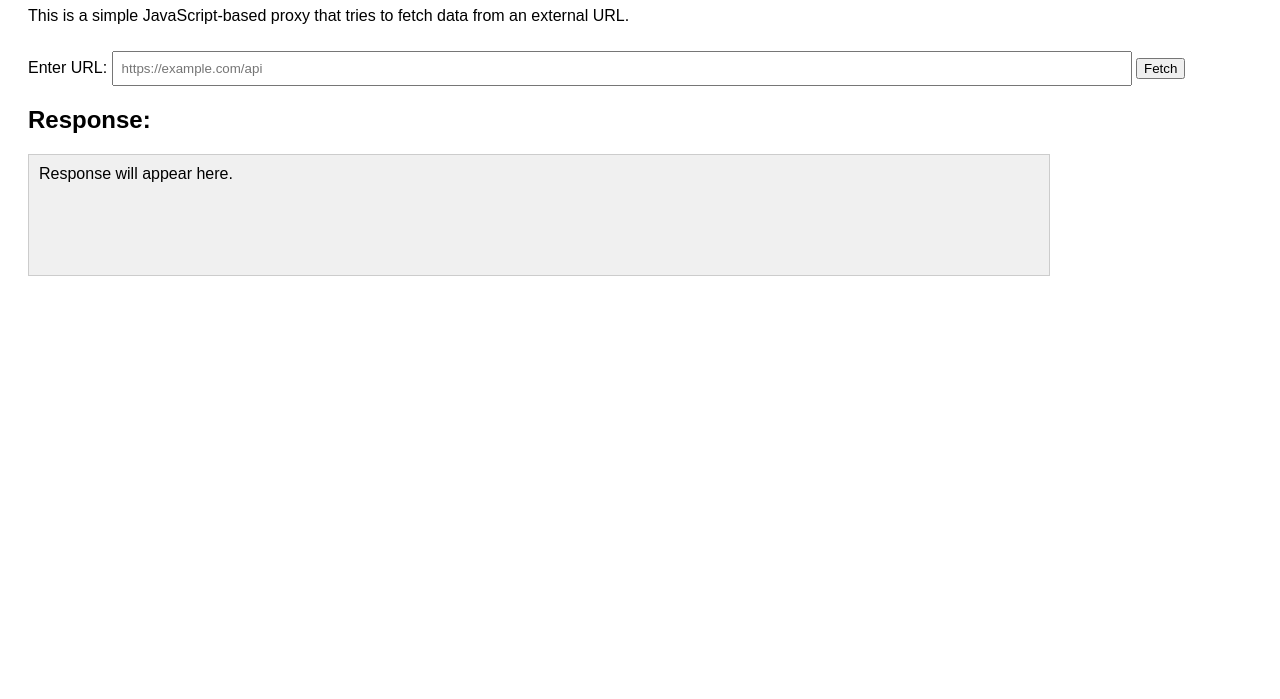
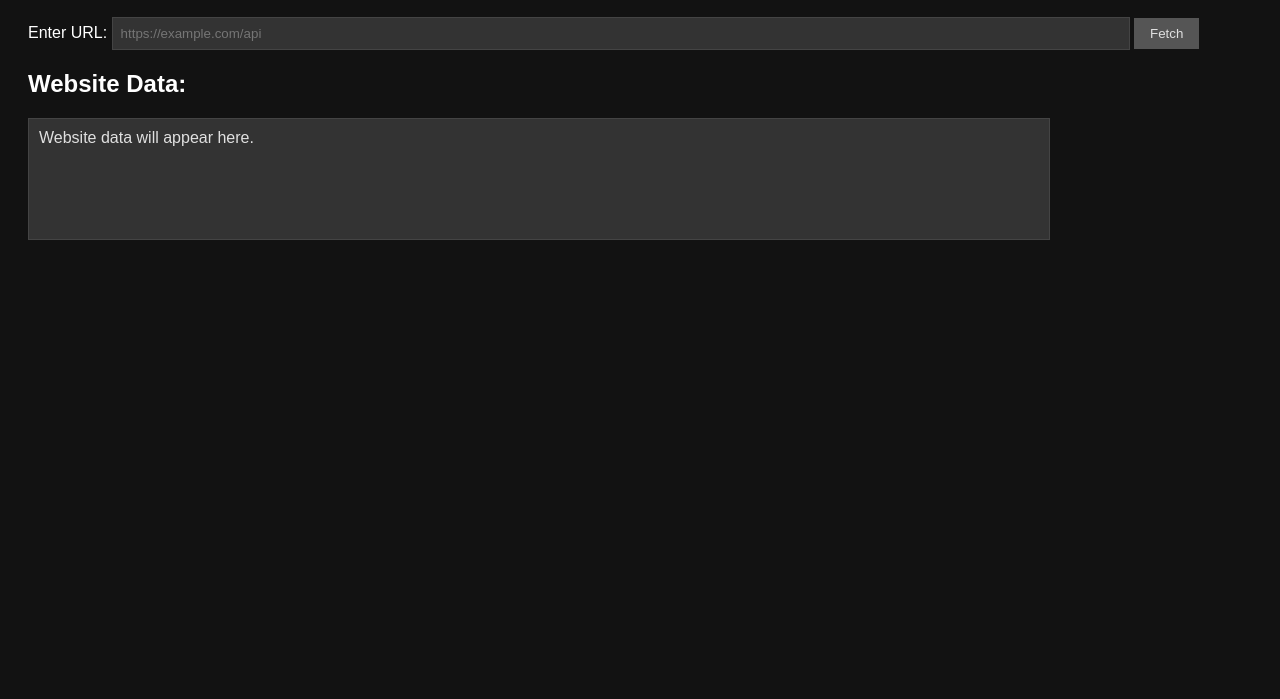
Before and after one commit to pphosting/proxy1, a plain HTML site: page index.html in a window 1280 px wide. Shown: the part 101-800 px from the top of the page. Drawn offline with Linux system fonts and the light colour scheme.

Commit message:
Update index.html

```diff
--- a/index.html
+++ b/index.html
@@ -3,30 +3,57 @@
 <head>
   <meta charset="UTF-8">
   <meta name="viewport" content="width=device-width, initial-scale=1.0">
-  <title>Simple JavaScript Proxy</title>
+  <title>PP Proxy</title>
   <style>
-    body { font-family: Arial, sans-serif; padding: 20px; }
+    body {
+      font-family: Arial, sans-serif;
+      background-color: #121212;
+      color: #e0e0e0;
+      padding: 20px;
+    }
+    label, h1, h2 {
+      color: #ffffff;
+    }
+    input, button {
+      margin-top: 10px;
+    }
+    #urlInput {
+      width: 1000px;
+      padding: 8px;
+      background-color: #333;
+      color: #e0e0e0;
+      border: 1px solid #444;
+    }
+    button {
+      padding: 8px 16px;
+      background-color: #555;
+      color: #e0e0e0;
+      border: none;
+      cursor: pointer;
+    }
+    button:hover {
+      background-color: #666;
+    }
     #output {
-      width: 1000px; /* Make output area wider for long URLs */
-      height: 100px; /* Standard height */
+      width: 1000px;
+      height: 100px;
       padding: 10px;
-      background-color: #f0f0f0;
-      border: 1px solid #ccc;
-      overflow-x: auto; /* Enable horizontal scrolling */
+      background-color: #333;
+      border: 1px solid #444;
+      overflow-x: auto;
+      color: #e0e0e0;
     }
-    input, button { margin-top: 10px; }
   </style>
 </head>
 <body>
-  <h1>JavaScript Proxy</h1>
-  <p>This is a simple JavaScript-based proxy that tries to fetch data from an external URL.</p>
+  <h1>PP Network Proxy Services</h1>
 
   <label for="urlInput">Enter URL:</label>
-  <input type="text" id="urlInput" placeholder="https://example.com/api" style="width: 1000px; padding: 8px;">
+  <input type="text" id="urlInput" placeholder="https://example.com/api">
   <button onclick="fetchData()">Fetch</button>
 
-  <h2>Response:</h2>
-  <div id="output">Response will appear here.</div>
+  <h2>Website Data:</h2>
+  <div id="output">Website data will appear here.</div>
 
   <script>
     async function fetchData() {
@@ -45,3 +72,7 @@
       } catch (error) {
         output.textContent = `Failed to fetch data: ${error.message}`;
       }
+    }
+  </script>
+</body>
+</html>
```
